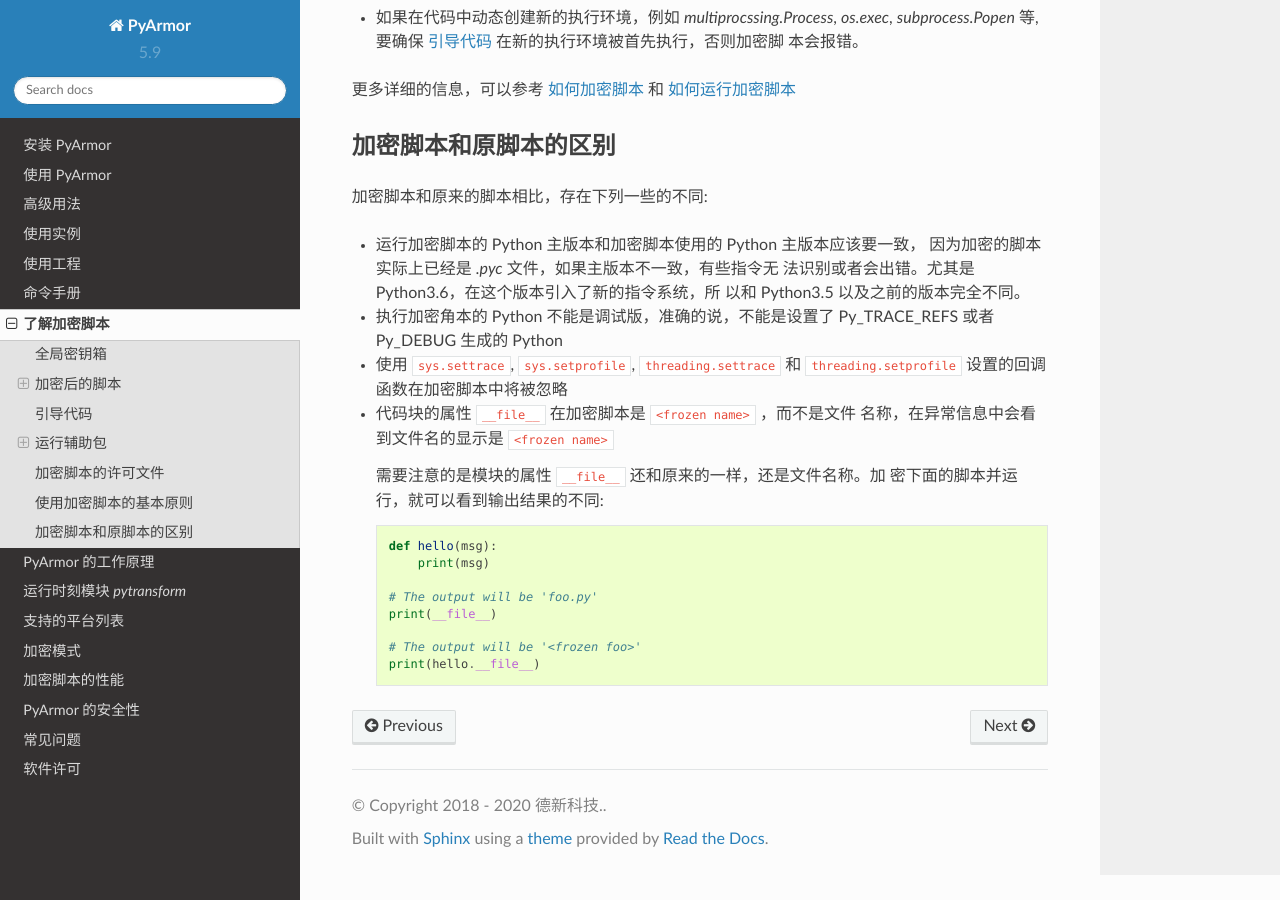
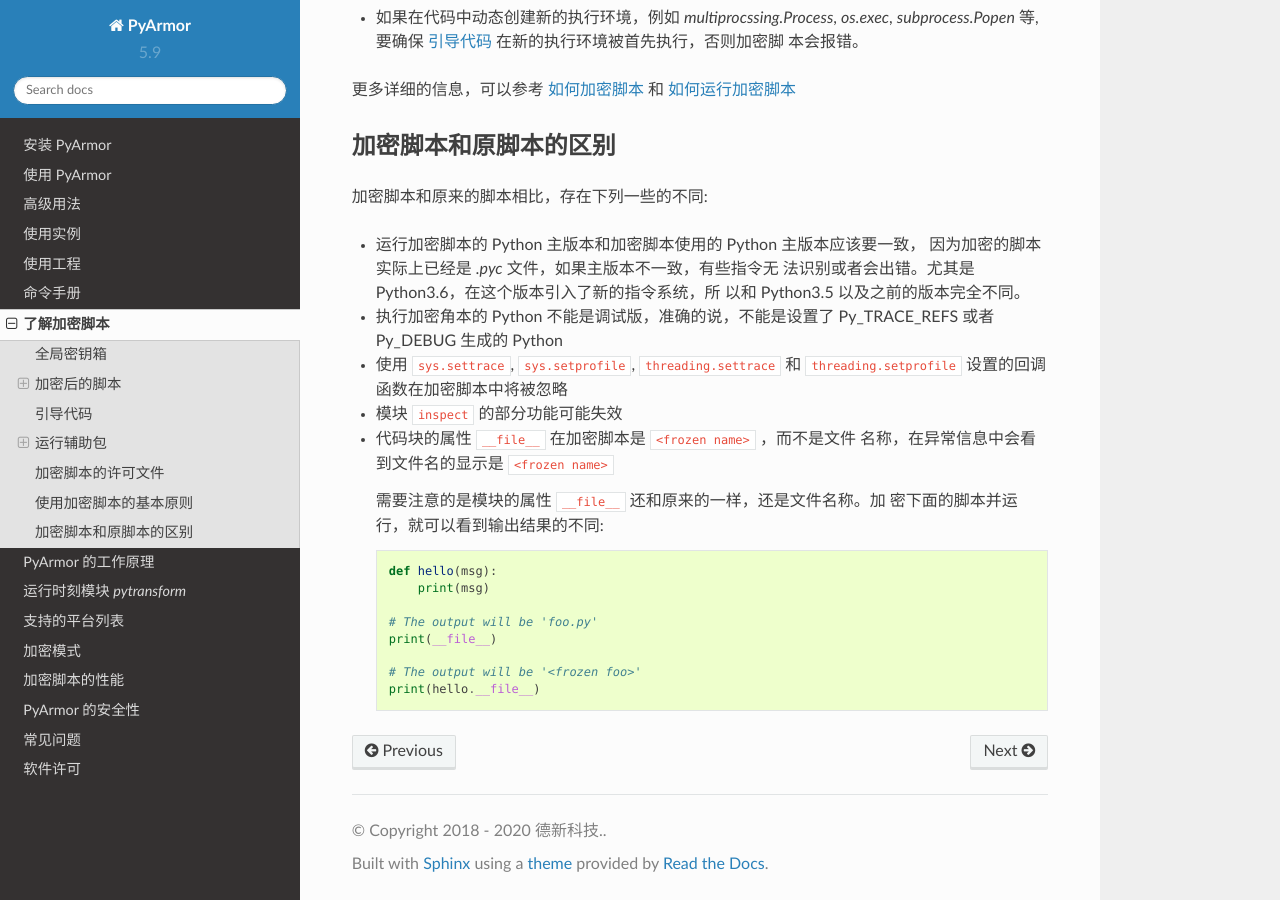
Before and after one commit to dashingsoft/pyarmor-docs-zh, a Sphinx documentation site: the page built from docs/understand-obfuscated-scripts.rst, in a window 1280 px wide and 900 px high, scrolled down 3599 px. Built offline with Sphinx 7.4.7 and the Read the Docs theme 2.0.0, drawn with Linux system fonts in a browser that asks for light colours.

Commit message:
Document inspect module not work

```diff
--- a/docs/understand-obfuscated-scripts.rst
+++ b/docs/understand-obfuscated-scripts.rst
@@ -194,6 +194,8 @@
 * 使用 ``sys.settrace``, ``sys.setprofile``, ``threading.settrace`` 和
   ``threading.setprofile`` 设置的回调函数在加密脚本中将被忽略
 
+* 模块 ``inspect`` 的部分功能可能失效
+
 * 代码块的属性 ``__file__`` 在加密脚本是 ``<frozen name>`` ，而不是文件
   名称，在异常信息中会看到文件名的显示是 ``<frozen name>``
 
```
